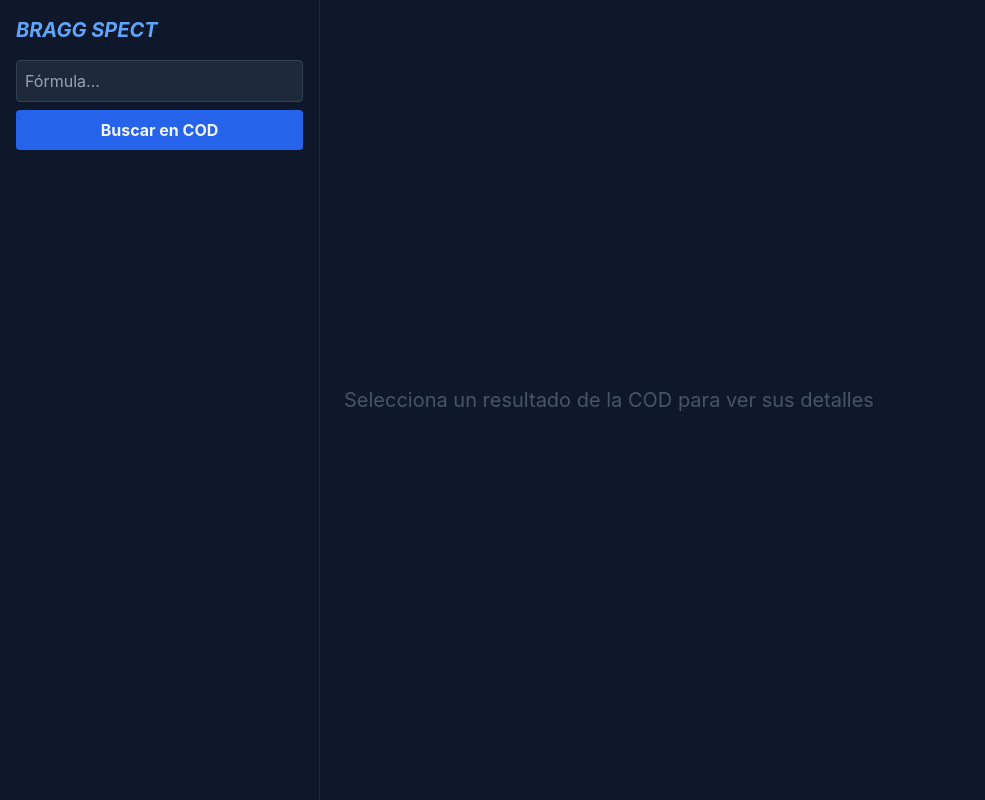
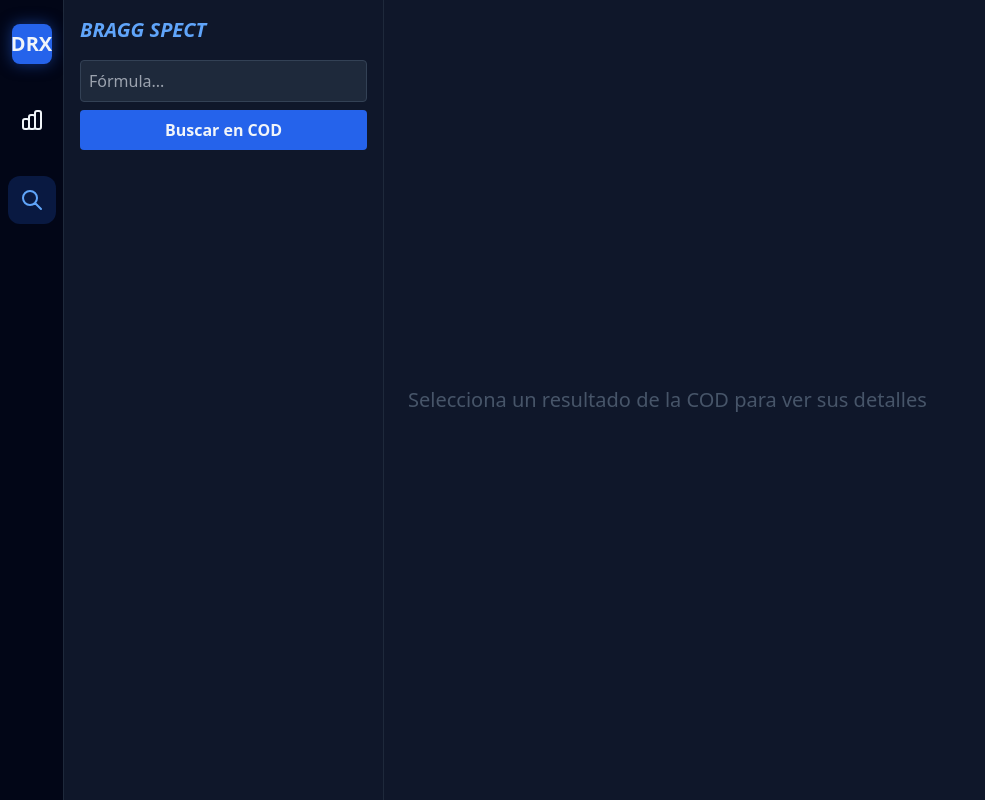
Before and after one commit to franklovelace/braggspect, a Vue app in the folder web/: page /search in a window 1280 px wide. Shown: the whole page, without its empty margins (0-985 px from the left). Built offline with nearby package versions, Linux system fonts and the light colour scheme.

Commit message:
we move the content from App.vue to CodSearch.vue we also added workflow which is the component im going to focus on

```diff
--- a/web/src/App.vue
+++ b/web/src/App.vue
@@ -1,73 +1,19 @@
-<script setup lang="ts">
-import { ref } from 'vue';
-import axios from 'axios';
-import XrdChart from './components/XRDChart.vue';
+<template>
+  <div class="flex h-screen bg-slate-900 text-slate-100 font-sans overflow-hidden">
+    <nav class="w-16 bg-slate-950 border-r border-slate-800 flex flex-col items-center py-6 gap-8">
+      <div class="w-10 h-10 bg-blue-600 rounded-lg flex items-center justify-center font-bold text-xl shadow-[0_0_15px_rgba(37,99,235,0.5)]">
+        DRX
+      </div>
+      <router-link to="/" class="p-3 rounded-xl hover:bg-slate-800 transition" exact-active-class="bg-blue-600/20 text-blue-400">
+        <svg class="w-6 h-6" fill="none" stroke="currentColor" viewBox="0 0 24 24"><path stroke-linecap="round" stroke-linejoin="round" stroke-width="2" d="M9 19v-6a2 2 0 00-2-2H5a2 2 0 00-2 2v6a2 2 0 002 2h2a2 2 0 002-2zm0 0V9a2 2 0 012-2h2a2 2 0 012 2v10m-6 0a2 2 0 002 2h2a2 2 0 002-2m0 0V5a2 2 0 012-2h2a2 2 0 012 2v14a2 2 0 01-2 2h-2a2 2 0 01-2-2z"></path></svg>
+      </router-link>
+      <router-link to="/search" class="p-3 rounded-xl hover:bg-slate-800 transition" active-class="bg-blue-600/20 text-blue-400">
+        <svg class="w-6 h-6" fill="none" stroke="currentColor" viewBox="0 0 24 24"><path stroke-linecap="round" stroke-linejoin="round" stroke-width="2" d="M21 21l-6-6m2-5a7 7 0 11-14 0 7 7 0 0114 0z"></path></svg>
+      </router-link>
+    </nav>
 
-const query = ref('');
-const results = ref<any[]>([]);
-const selected = ref<any>(null);
-
-const mockData = {
-  x: Array.from({length: 500}, (_, i) => 10 + i * 0.1),
-  y: Array.from({length: 500}, () => Math.random() * 100 + Math.exp(-Math.pow(Math.random()-0.5, 2)))
-};
-
-const search = async () => {
-  const res = await axios.get(`http://localhost:7071/api/search/${query.value}`);
-  results.value = res.data;
-};
-</script>
-
-<template>
-  <div class="flex h-screen bg-slate-900 text-slate-100 overflow-hidden">
-    <div class="w-80 border-r border-slate-800 p-4 flex flex-col gap-4">
-      <h1 class="text-xl font-bold text-blue-400 italic">BRAGG SPECT</h1>
-      <div class="flex flex-col gap-2">
-        <input v-model="query" @keyup.enter="search" placeholder="Fórmula..." class="bg-slate-800 border border-slate-700 p-2 rounded w-full"/>
-        <button @click="search" class="bg-blue-600 p-2 rounded font-bold hover:bg-blue-500 transition">Buscar en COD</button>
-      </div>
-
-      <div class="overflow-y-auto flex-1 space-y-2">
-        <div v-for="res in results" :key="res.id"
-             @click="selected = res"
-             :class="['p-3 rounded cursor-pointer border transition', selected?.id === res.id ? 'bg-blue-900/30 border-blue-500' : 'bg-slate-800 border-transparent hover:border-slate-600']">
-          <p class="font-bold text-blue-300">COD: {{ res.id }}</p>
-          <p class="text-sm">{{ res.formula }}</p>
-          <p class="text-xs text-slate-400">{{ res.name }}</p>
-        </div>
-      </div>
-    </div>
-
-    <div class="flex-1 p-6 flex flex-col gap-6 overflow-y-auto">
-      <div v-if="selected" class="grid grid-cols-1 gap-6">
-        <div class="bg-slate-800 p-4 rounded-xl shadow-xl">
-          <h2 class="text-lg font-bold mb-4 flex items-center gap-2">
-            <span class="w-3 h-3 bg-blue-500 rounded-full"></span>
-            Difractograma Experimental
-          </h2>
-          <XrdChart :twoTheta="mockData.x" :intensity="mockData.y" />
-        </div>
-
-        <div class="grid grid-cols-3 gap-4">
-  <div v-for="val, key in { a: selected.a, b: selected.b, c: selected.c }"
-       class="bg-slate-800/50 p-4 rounded-xl border border-slate-700 text-center relative overflow-hidden group">
-    <p class="text-[10px] text-blue-500 font-bold uppercase mb-1 tracking-tighter">{{ key }} (Å)</p>
-    <p class="text-2xl font-mono text-white">{{ val?.toFixed(3) || '—' }}</p>
-    <div class="absolute bottom-0 left-0 w-full h-1 bg-blue-600 opacity-20 group-hover:opacity-100 transition-opacity"></div>
-  </div>
-
-  <div v-for="val, key in { 'α': selected.alpha, 'β': selected.beta, 'γ': selected.gamma }"
-       class="bg-slate-800/50 p-4 rounded-xl border border-slate-700 text-center relative overflow-hidden group">
-    <p class="text-[10px] text-orange-500 font-bold uppercase mb-1 tracking-tighter">{{ key }} (°)</p>
-    <p class="text-2xl font-mono text-white">{{ val?.toFixed(2) || '—' }}</p>
-    <div class="absolute bottom-0 left-0 w-full h-1 bg-orange-600 opacity-20 group-hover:opacity-100 transition-opacity"></div>
-  </div>
-</div>
-      </div>
-
-      <div v-else class="flex-1 flex items-center justify-center text-slate-600">
-        <p class="text-xl">Selecciona un resultado de la COD para ver sus detalles</p>
-      </div>
-    </div>
+    <main class="flex-1 overflow-hidden relative">
+      <router-view></router-view>
+    </main>
   </div>
 </template>
--- a/web/src/main.ts
+++ b/web/src/main.ts
@@ -1,5 +1,6 @@
 import { createApp } from 'vue'
 import './style.css'
 import App from './App.vue'
+import { router } from './router'
 
-createApp(App).mount('#app')
+createApp(App).use(router).mount('#app')
--- /dev/null
+++ b/web/src/views/CodSearch.vue
@@ -0,0 +1,73 @@
+<script setup lang="ts">
+import { ref } from 'vue';
+import axios from 'axios';
+import XrdChart from '../components/XrDChart.vue';
+
+const query = ref('');
+const results = ref<any[]>([]);
+const selected = ref<any>(null);
+
+const mockData = {
+  x: Array.from({length: 500}, (_, i) => 10 + i * 0.1),
+  y: Array.from({length: 500}, () => Math.random() * 100 + Math.exp(-Math.pow(Math.random()-0.5, 2)))
+};
+
+const search = async () => {
+  const res = await axios.get(`http://localhost:7071/api/search/${query.value}`);
+  results.value = res.data;
+};
+</script>
+
+<template>
+  <div class="flex h-screen bg-slate-900 text-slate-100 overflow-hidden">
+    <div class="w-80 border-r border-slate-800 p-4 flex flex-col gap-4">
+      <h1 class="text-xl font-bold text-blue-400 italic">BRAGG SPECT</h1>
+      <div class="flex flex-col gap-2">
+        <input v-model="query" @keyup.enter="search" placeholder="Fórmula..." class="bg-slate-800 border border-slate-700 p-2 rounded w-full"/>
+        <button @click="search" class="bg-blue-600 p-2 rounded font-bold hover:bg-blue-500 transition">Buscar en COD</button>
+      </div>
+
+      <div class="overflow-y-auto flex-1 space-y-2">
+        <div v-for="res in results" :key="res.id"
+             @click="selected = res"
+             :class="['p-3 rounded cursor-pointer border transition', selected?.id === res.id ? 'bg-blue-900/30 border-blue-500' : 'bg-slate-800 border-transparent hover:border-slate-600']">
+          <p class="font-bold text-blue-300">COD: {{ res.id }}</p>
+          <p class="text-sm">{{ res.formula }}</p>
+          <p class="text-xs text-slate-400">{{ res.name }}</p>
+        </div>
+      </div>
+    </div>
+
+    <div class="flex-1 p-6 flex flex-col gap-6 overflow-y-auto">
+      <div v-if="selected" class="grid grid-cols-1 gap-6">
+        <div class="bg-slate-800 p-4 rounded-xl shadow-xl">
+          <h2 class="text-lg font-bold mb-4 flex items-center gap-2">
+            <span class="w-3 h-3 bg-blue-500 rounded-full"></span>
+            Difractograma Experimental
+          </h2>
+          <XrdChart :twoTheta="mockData.x" :intensity="mockData.y" />
+        </div>
+
+        <div class="grid grid-cols-3 gap-4">
+  <div v-for="val, key in { a: selected.a, b: selected.b, c: selected.c }"
+       class="bg-slate-800/50 p-4 rounded-xl border border-slate-700 text-center relative overflow-hidden group">
+    <p class="text-[10px] text-blue-500 font-bold uppercase mb-1 tracking-tighter">{{ key }} (Å)</p>
+    <p class="text-2xl font-mono text-white">{{ val?.toFixed(3) || '—' }}</p>
+    <div class="absolute bottom-0 left-0 w-full h-1 bg-blue-600 opacity-20 group-hover:opacity-100 transition-opacity"></div>
+  </div>
+
+  <div v-for="val, key in { 'α': selected.alpha, 'β': selected.beta, 'γ': selected.gamma }"
+       class="bg-slate-800/50 p-4 rounded-xl border border-slate-700 text-center relative overflow-hidden group">
+    <p class="text-[10px] text-orange-500 font-bold uppercase mb-1 tracking-tighter">{{ key }} (°)</p>
+    <p class="text-2xl font-mono text-white">{{ val?.toFixed(2) || '—' }}</p>
+    <div class="absolute bottom-0 left-0 w-full h-1 bg-orange-600 opacity-20 group-hover:opacity-100 transition-opacity"></div>
+  </div>
+</div>
+      </div>
+
+      <div v-else class="flex-1 flex items-center justify-center text-slate-600">
+        <p class="text-xl">Selecciona un resultado de la COD para ver sus detalles</p>
+      </div>
+    </div>
+  </div>
+</template>
```
Also changed, not shown: web/src/router.ts (added, +13 -0 lines).
